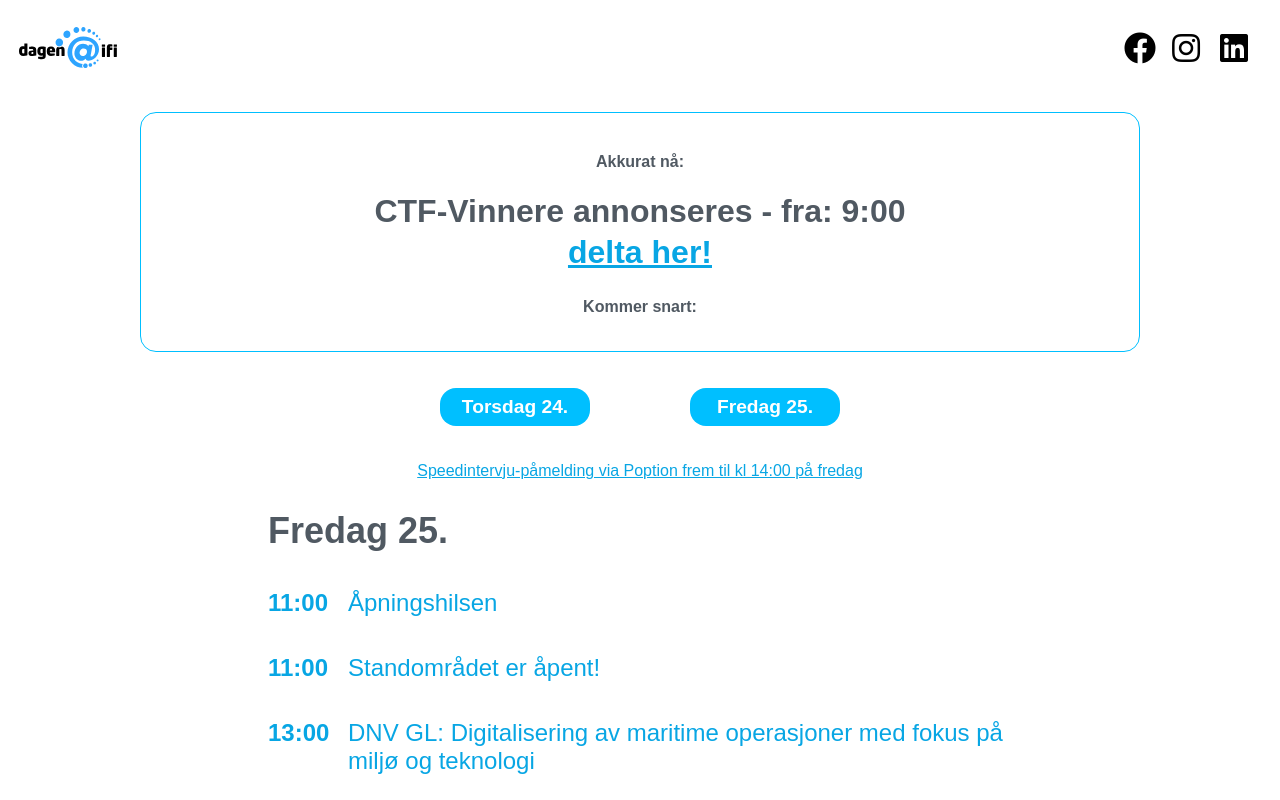
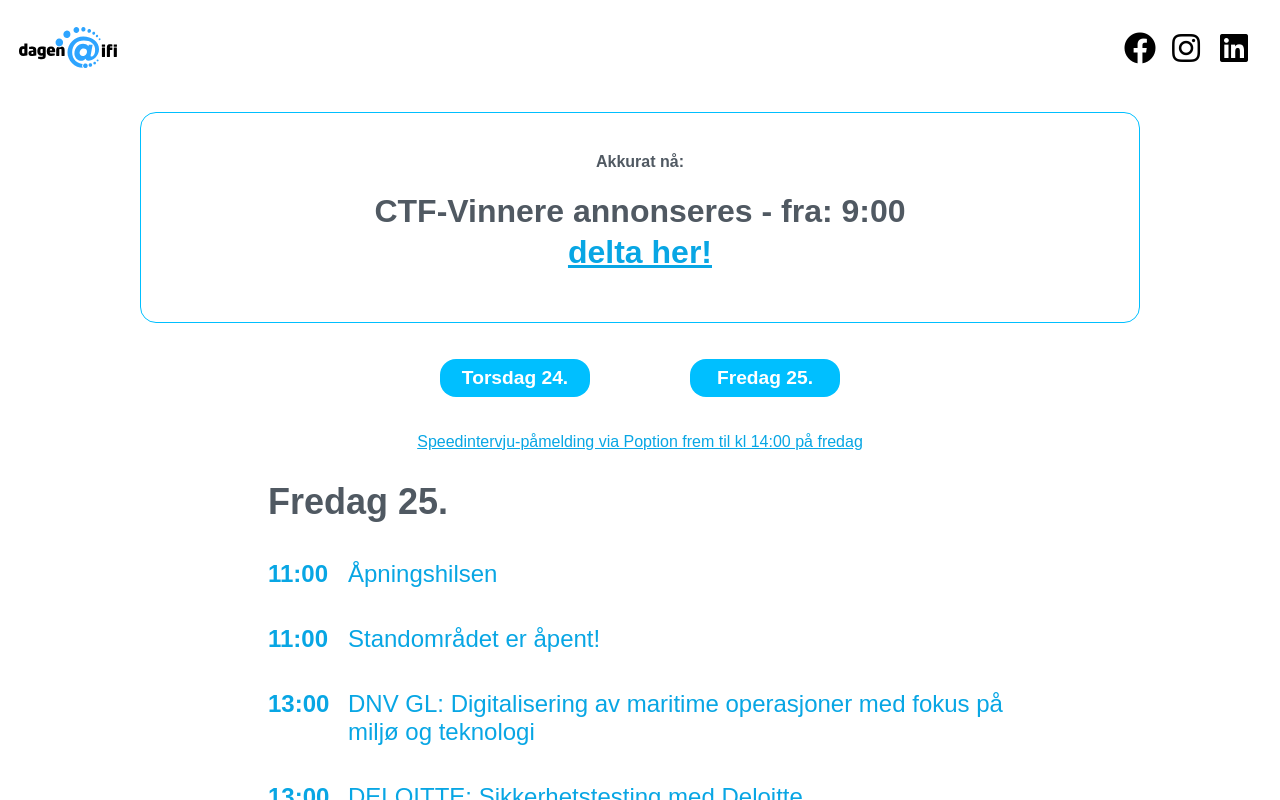
Before and after one commit to ifi-dagen/webpage, a React (Create React App) app: page /program in a window 1280 px wide. Built offline with nearby package versions, Linux system fonts and the light colour scheme.

Commit message:
åpne rom!

```diff
--- a/src/components/ProgramStatus.js
+++ b/src/components/ProgramStatus.js
@@ -122,7 +122,7 @@ class ProgramStatus extends Component {
     if(this.props.compact){
       return (
         <div className={live? "programstatus-bar compact-bar": "programstatus-bar compact-bar programstatus-snart"}>
-          {this.state.currentEvent &&  <h1 id="status"> {"Akkurat nå:"} </h1>}
+          {this.state.currentEvent.length !== 0 &&  <h1 id="status"> {"Akkurat nå:"} </h1>}
           {this.state.currentEvent && this.eventer(this.state.currentEvent,true)}
           {this.state.nextEvent.length !== 0 &&  <h1 id="status"> {"Kommer snart:"} </h1>}
           {this.state.nextEvent && this.eventer(this.state.nextEvent,true)}
@@ -132,9 +132,9 @@ class ProgramStatus extends Component {
 
     return (
       <div className={live? "programstatus-bar": "programstatus-bar programstatus-snart"}>
-        {this.state.currentEvent &&  <h1 id="status"> {"Akkurat nå:"} </h1>}
+        {this.state.currentEvent.length !== 0  &&  <h1 id="status"> {"Akkurat nå:"} </h1>}
         {this.state.currentEvent && this.eventer(this.state.currentEvent,false)}
-        {this.state.nextEvent &&  <h1 id="status"> {"Kommer snart:"} </h1>}
+        {this.state.nextEvent.length !== 0  &&  <h1 id="status"> {"Kommer snart:"} </h1>}
         {this.state.nextEvent && this.eventer(this.state.nextEvent,false)}
       </div>
     )
--- a/src/data/stand_info.js
+++ b/src/data/stand_info.js
@@ -544,7 +544,6 @@ const stand_info =
       logonavn: "nrk.jpg",
       video: "https://player.vimeo.com/video/460265259",
       zoomlink: "https://uio.zoom.us/j/61255855111",
-
       stillinger: [{ tekst: "Sommerjobb i NRK", link: "https://238765.webcruiter.no/Main/Recruit/Public/4292795535?culture_id=nb&link_source_id=0" },
     { tekst: "Nyutdannende", link: "https://forms.office.com/Pages/ResponsePage.aspx?id=GMAqnUPoFE6eK04N2sdUUMNvRsfLte5LmRWDytz_O0xUNk1HNVk3TUY3T1FCRU40VlZTVVY3WjVMVi4u" }],
       konkurranser: [{ tekst: "Delta i NRK sin quiz, og vinn en Chromecast Ultra!", link: "https://info.nrk.no/dagen/" }, { tekst: "Les bloggen vår her", link: "https://nrkbeta.no/kategori/dev/" }],
--- a/src/pages/bedriftstand/BedriftStand.js
+++ b/src/pages/bedriftstand/BedriftStand.js
@@ -119,7 +119,7 @@ export default class BedriftStand extends Component {
 
   componentDidMount() {
     //const zoom_open = this.active(new Date())
-    this.setState({ active_stand: false })
+    this.setState({ active_stand: true })
   }
 
   render() {
```
